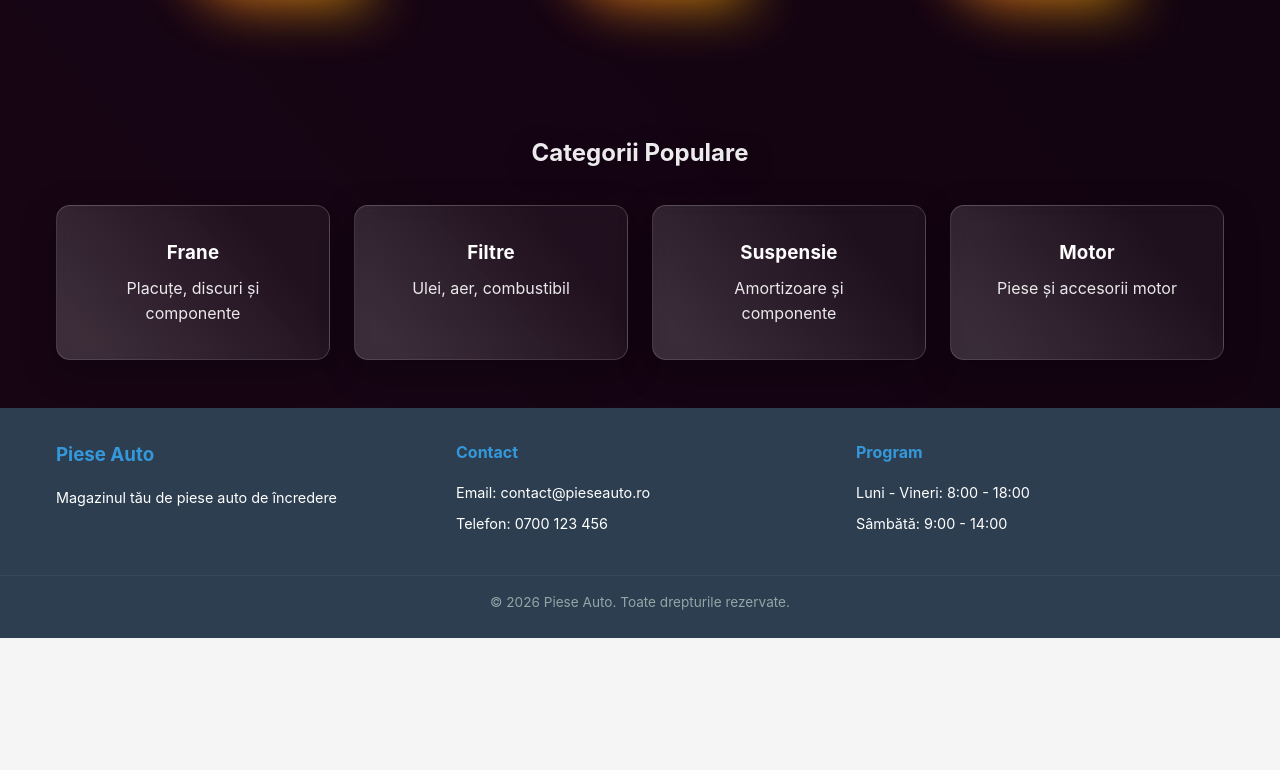
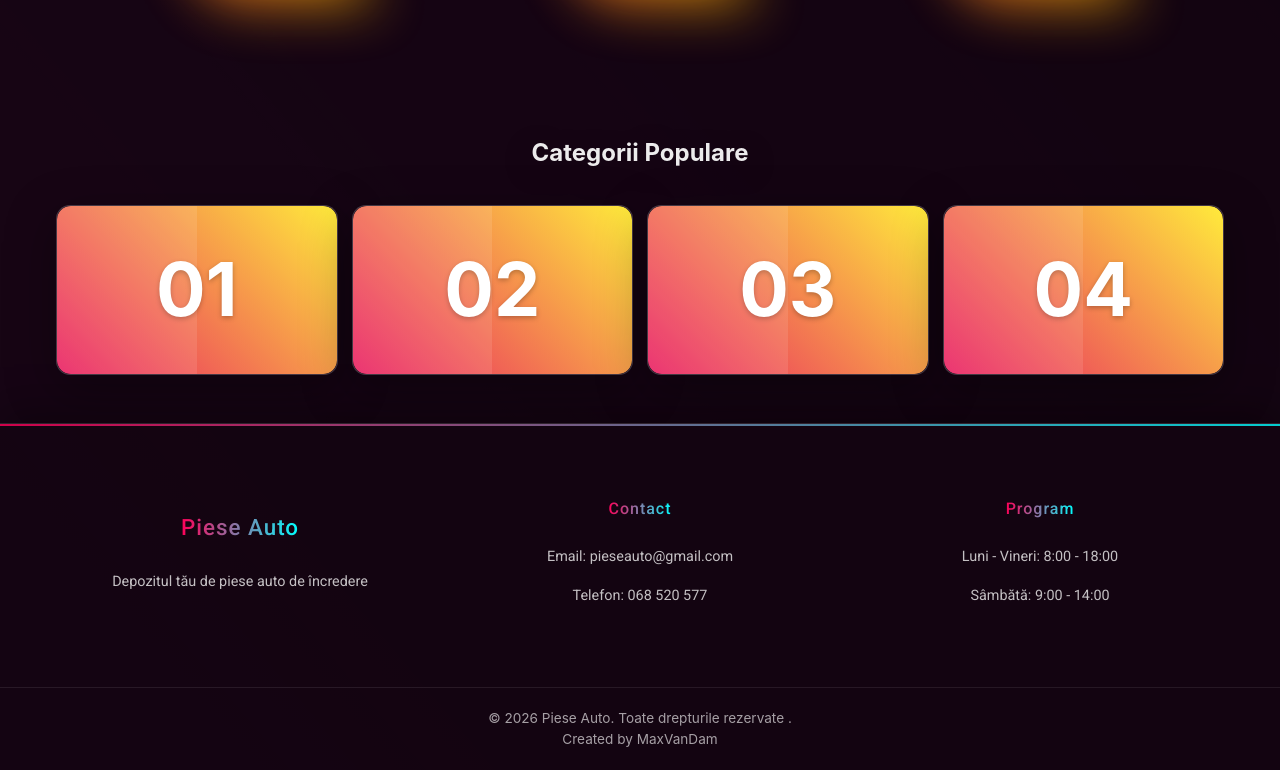
Before and after one commit to DamianVrancean1/MaxVanDam, a React (Vite) app: page / in a window 1280 px wide. Shown: the part 975-1745 px from the top of the page. Before the commit the page ends 1613 px from the top, so only its background shows below. Built offline with nearby package versions, Linux system fonts and the light colour scheme.

Commit message:
editat style la categories card

```diff
--- a/src/components/layout/Footer.tsx
+++ b/src/components/layout/Footer.tsx
@@ -1,18 +1,19 @@
-import '../../styles/Footer.css';
+import "../../styles/Footer.css";
 
 const Footer = () => {
   return (
       <footer className="footer">
         <div className="footer-container">
+
           <div className="footer-section">
-          <h3>Piese Auto</h3>
-          <p>Magazinul tău de piese auto de încredere</p>
+            <h3 className="footer-logo">Piese Auto</h3>
+            <p>Depozitul tău de piese auto de încredere</p>
           </div>
 
           <div className="footer-section">
             <h4>Contact</h4>
-          <p>Email: contact@pieseauto.ro</p>
-          <p>Telefon: 0700 123 456</p>
+            <p>Email: pieseauto@gmail.com</p>
+            <p>Telefon: 068 520 577</p>
           </div>
 
           <div className="footer-section">
@@ -20,10 +21,12 @@ const Footer = () => {
             <p>Luni - Vineri: 8:00 - 18:00</p>
             <p>Sâmbătă: 9:00 - 14:00</p>
           </div>
+
         </div>
 
         <div className="footer-bottom">
-        <p>&copy; 2026 Piese Auto. Toate drepturile rezervate.</p>
+          <p>© 2026 Piese Auto. Toate drepturile rezervate . <br/>
+          Created by MaxVanDam</p>
         </div>
       </footer>
   );
--- a/src/pages/Home.tsx
+++ b/src/pages/Home.tsx
@@ -1,11 +1,10 @@
-import { Link } from 'react-router-dom';
-import '../styles/Home.css';
-import hero1 from "../img/hero1.jpg";
-
+import { Link } from "react-router-dom";
+import "../styles/Home.css";
 
 const Home = () => {
   return (
       <div className="home">
+        {/* HERO */}
         <section className="hero">
           <div className="hero-content">
             <h1>Date curate. Stoc precis.</h1>
@@ -16,6 +15,7 @@ const Home = () => {
           </div>
         </section>
 
+        {/* FEATURES */}
         <section className="features">
           <div className="container">
             <div className="box">
@@ -26,6 +26,7 @@ const Home = () => {
                 <a href="#">Read More</a>
               </div>
             </div>
+
             <div className="box">
               <span></span>
               <div className="content">
@@ -34,6 +35,7 @@ const Home = () => {
                 <a href="#">Read More</a>
               </div>
             </div>
+
             <div className="box">
               <span></span>
               <div className="content">
@@ -43,27 +45,59 @@ const Home = () => {
               </div>
             </div>
           </div>
-
         </section>
 
+        {/* CATEGORIES (NEW HOVER CARDS) */}
         <section className="categories">
           <h2>Categorii Populare</h2>
-        <div className="categories-grid">
-          <div className="category-card">
-            <h3>Frane</h3>
-            <p>Placuțe, discuri și componente</p>
+
+          <div className="categories-cards">
+            <div className="category-card-3d">
+              <div className="face face1">
+                <div className="content">
+                  <h3>Frâne</h3>
+                  <p>Plăcuțe, discuri și componente</p>
                 </div>
-          <div className="category-card">
+              </div>
+              <div className="face face2">
+                <h2>01</h2>
+              </div>
+            </div>
+
+            <div className="category-card-3d">
+              <div className="face face1">
+                <div className="content">
                   <h3>Filtre</h3>
                   <p>Ulei, aer, combustibil</p>
                 </div>
-          <div className="category-card">
+              </div>
+              <div className="face face2">
+                <h2>02</h2>
+              </div>
+            </div>
+
+            <div className="category-card-3d">
+              <div className="face face1">
+                <div className="content">
                   <h3>Suspensie</h3>
                   <p>Amortizoare și componente</p>
                 </div>
-          <div className="category-card">
+              </div>
+              <div className="face face2">
+                <h2>03</h2>
+              </div>
+            </div>
+
+            <div className="category-card-3d ">
+              <div className="face face1">
+                <div className="content">
                   <h3>Motor</h3>
                   <p>Piese și accesorii motor</p>
+                </div>
+              </div>
+              <div className="face face2">
+                <h2>04</h2>
+              </div>
             </div>
           </div>
         </section>
--- a/src/styles/Footer.css
+++ b/src/styles/Footer.css
@@ -1,43 +1,122 @@
+@import url("https://fonts.googleapis.com/css2?family=Roboto:wght@400;500;700&display=swap");
+
+/* =========================
+   FOOTER (dark glass style)
+========================= */
+
 .footer {
-  background-color: #2c3e50;
+  position: relative;
+  margin-top: auto;
   color: white;
-  margin-top: auto;
-  padding: 2rem 0 0.5rem 0;
+
+  background: rgba(18, 3, 16, 1);
+  backdrop-filter: blur(10px);
+  -webkit-backdrop-filter: blur(10px);
+
+  border-top: 1px solid rgba(255, 255, 255, 0.12);
+  box-shadow: 0 -10px 40px rgba(0, 0, 0, 0.35);
+
+  padding-top: 2.5rem;
+}
+.footer-section {
+  display: flex;
+  flex-direction: column;
+
+  justify-content: center;   /* centru pe verticală */
+  align-items: center;       /* centru pe orizontală */
+
+  text-align: center;        /* text centrat */
+
+  padding: 2rem 1.5rem;
+}
+/* gradient neon line (ca la header) */
+.footer::after {
+  content: "";
+  position: absolute;
+  top: 0;
+  left: 0;
+  right: 0;
+  height: 2px;
+
+  background: linear-gradient(to right, #ff0058, #00ffff);
+  opacity: 0.8;
+}
+
+/* subtle overlay glass */
+.footer::before {
+  content: "";
+  position: absolute;
+  inset: 0;
+  background: linear-gradient(
+          50deg,
+          rgba(255, 255, 255, 0.08) 12%,
+          rgba(255, 255, 255, 0.02) 77%
+  );
+  mix-blend-mode: overlay;
+  pointer-events: none;
 }
 
 .footer-container {
+  position: relative;
+  z-index: 2;
+
   max-width: 1200px;
   margin: 0 auto;
-  padding: 0 1rem 2rem 1rem;
+  padding: 0 1rem 2.5rem 1rem;
+
   display: grid;
-  grid-template-columns: repeat(auto-fit, minmax(200px, 1fr));
+  grid-template-columns: repeat(auto-fit, minmax(220px, 1fr));
   gap: 2rem;
 }
 
+/* =========================
+   TEXT & TITLES
+========================= */
+
 .footer-section h3,
 .footer-section h4 {
-  margin-top: 0;
+  font-family: "Roboto", sans-serif;
   margin-bottom: 1rem;
-  color: #3498db;
+  font-weight: 500;
+  letter-spacing: 1px;
+
+  background: linear-gradient(to right, #ff0058, #00ffff);
+  -webkit-background-clip: text;
+  -webkit-text-fill-color: transparent;
+}
+
+.footer-logo {
+  font-size: 1.4rem;
+  font-weight: 700;
 }
 
 .footer-section p {
+  font-family: "Roboto", sans-serif;
+  font-size: 0.9rem;
+  color: rgba(255, 255, 255, 0.75);
   margin: 0.5rem 0;
-  font-size: 0.9rem;
-  line-height: 1.6;
+  transition: 0.3s ease;
 }
 
-.footer-bottom {
-  border-top: 1px solid #34495e;
-  padding: 1rem;
-  text-align: center;
+.footer-section p:hover {
+  color: #ffffff;
 }
 
-.footer-bottom p {
-  margin: 0;
+/* =========================
+   BOTTOM SECTION
+========================= */
+
+.footer-bottom {
+  border-top: 1px solid rgba(255, 255, 255, 0.08);
+  text-align: center;
+  padding: 1.2rem 1rem;
   font-size: 0.85rem;
-  color: #95a5a6;
+  color: rgba(255, 255, 255, 0.6);
 }
+
+/* =========================
+   RESPONSIVE
+========================= */
 
 @media (max-width: 768px) {
   .footer-container {
--- a/src/styles/Home.css
+++ b/src/styles/Home.css
@@ -7,13 +7,10 @@
   position: relative;
   min-height: 100vh;
   overflow: hidden;
-
+  background: #1d061a;
 }
 
 /* Background glass gradient layer */
-.home {
-  background: #1d061a;
-}
 .home::before {
   content: "";
   position: absolute;
@@ -77,16 +74,18 @@
   max-width: 900px;
   margin: 0 auto;
 
-  /* glass look */
   background: linear-gradient(
           50deg,
           rgba(255, 255, 255, 0.22) 12%,
           rgba(255, 255, 255, 0.06) 77%
   );
   background-blend-mode: overlay;
+
   box-shadow: 0px 10px 40px rgba(0, 0, 0, 0.35);
+
   backdrop-filter: blur(8px);
   -webkit-backdrop-filter: blur(8px);
+
   border: 1px solid rgba(255, 255, 255, 0.16);
   border-radius: 16px;
 
@@ -149,12 +148,13 @@
   background: transparent;
 }
 
-/* Your features use .container / .box */
+/* Features container */
 .container {
   display: flex;
   justify-content: center;
   align-items: center;
   flex-wrap: wrap;
+
   max-width: 1200px;
   margin: 0 auto;
 }
@@ -166,9 +166,11 @@
   position: relative;
   width: 320px;
   height: 400px;
+
   display: flex;
   justify-content: center;
   align-items: center;
+
   margin: 40px 30px;
   transition: 0.5s;
 }
@@ -179,9 +181,11 @@
   position: absolute;
   top: 0;
   left: 50px;
+
   width: 50%;
   height: 100%;
   border-radius: 12px;
+
   transform: skewX(15deg);
   transition: 0.5s;
 }
@@ -190,12 +194,15 @@
   content: "";
   position: absolute;
   top: 0;
-  left: 50px; /* FIX: must be px */
+  left: 50px;
+
   width: 50%;
   height: 100%;
   border-radius: 12px;
+
   transform: skewX(15deg);
   transition: 0.5s;
+
   filter: blur(30px);
   opacity: 0.9;
 }
@@ -208,7 +215,7 @@
   width: calc(100% - 90px);
 }
 
-/* Same gradient for all 3 (you can change per card if you want) */
+/* Same gradient for all 3 */
 .container .box:nth-child(1)::before,
 .container .box:nth-child(1)::after,
 .container .box:nth-child(2)::before,
@@ -232,11 +239,13 @@
   position: absolute;
   top: 0;
   left: 0;
+
   width: 0;
   height: 0;
   border-radius: 12px;
 
   background: rgba(255, 255, 255, 0.12);
+
   backdrop-filter: blur(10px);
   -webkit-backdrop-filter: blur(10px);
 
@@ -260,11 +269,13 @@
   position: absolute;
   bottom: 0;
   right: 0;
+
   width: 100%;
   height: 100%;
   border-radius: 12px;
 
   background: rgba(255, 255, 255, 0.12);
+
   backdrop-filter: blur(10px);
   -webkit-backdrop-filter: blur(10px);
 
@@ -345,10 +356,12 @@
   font-size: 1.05em;
   color: #111;
   background: rgba(255, 255, 255, 0.95);
+
   padding: 10px 12px;
   border-radius: 8px;
   text-decoration: none;
   font-weight: 700;
+
   margin-top: 6px;
   transition: 0.2s;
 }
@@ -360,7 +373,7 @@
 }
 
 /* =========================
-   CATEGORIES (GLASS CARDS)
+   CATEGORIES (4 / ROW + HORIZONTAL CARDS)
 ========================= */
 .categories {
   padding: 3rem 1rem;
@@ -375,97 +388,126 @@
   text-shadow: 0 8px 30px rgba(0, 0, 0, 0.35);
 }
 
-.categories-grid {
+/* 4 pe rând */
+.categories-cards {
+  width: 100%;
   display: grid;
-  grid-template-columns: repeat(auto-fit, minmax(250px, 1fr));
-  gap: 1.5rem;
+  grid-template-columns: repeat(4, 1fr);
+  gap: 14px;
 }
 
-.category-card {
-  padding: 2rem;
-  text-align: center;
-  cursor: pointer;
-  transition: transform 0.3s ease, box-shadow 0.3s ease;
+/* card orizontal */
+.category-card-3d {
+  position: relative;
+  width: 100%;
+  height: 170px;
 
-  /* glass */
-  background: linear-gradient(
-          50deg,
-          rgba(255, 255, 255, 0.16) 12%,
-          rgba(255, 255, 255, 0.05) 77%
-  );
-  background-blend-mode: overlay;
+  background: rgba(255, 255, 255, 0.06);
+  border: 1px solid rgba(255, 255, 255, 0.16);
+  border-radius: 14px;
 
   backdrop-filter: blur(8px);
   -webkit-backdrop-filter: blur(8px);
 
-  border: 1px solid rgba(255, 255, 255, 0.16);
-  border-radius: 14px;
-
-  box-shadow: 0px 10px 35px rgba(0, 0, 0, 0.28);
-  color: white;
+  box-shadow: 0 15px 50px rgba(0, 0, 0, 0.35);
+  overflow: hidden;
 }
 
-.category-card:hover {
-  transform: translateY(-6px);
-  box-shadow: 0px 16px 55px rgba(0, 0, 0, 0.35);
+.category-card-3d .face {
+  position: absolute;
+  left: 0;
+  width: 100%;
+  height: 100%;
+
+  display: flex;
+  justify-content: center;
+  align-items: center;
 }
 
-.category-card h3 {
-  margin: 0 0 0.5rem 0;
+/* face1 content centered */
+.category-card-3d .face.face1 {
+  box-sizing: border-box;
+  padding: 18px;
+  text-align: center;
+}
+
+.category-card-3d .face.face1 .content {
+  display: flex;
+  flex-direction: column;
+  align-items: center;
+  justify-content: center;
+  gap: 6px;
+}
+
+.category-card-3d .face.face1 .content h3 {
+  margin: 0;
+  font-size: 1.25rem;
+  color: #fff;
   letter-spacing: 0.2px;
 }
 
-.category-card p {
+.category-card-3d .face.face1 .content p {
   margin: 0;
-  opacity: 0.9;
+  font-size: 0.95rem;
+  line-height: 1.35;
+  color: rgba(255, 255, 255, 0.85);
 }
 
-/* =========================
-   OLD FEATURES GRID (kept for compatibility)
-   If you don't use .features-container/.feature you can remove this
-========================= */
-.features-container {
-  max-width: 1200px;
-  margin: 0 auto;
-  display: grid;
-  grid-template-columns: repeat(auto-fit, minmax(250px, 1fr));
-  gap: 2rem;
+/* face2 overlay */
+.category-card-3d .face.face2 {
+  bottom: 0;
+  transition: 0.5s;
+  border-radius: 14px;
 }
 
-.feature {
-  text-align: center;
-  padding: 2rem;
-  background: white;
-  border-radius: 8px;
-  box-shadow: 0 2px 4px rgba(0, 0, 0, 0.1);
+/* gradients per card */
+.category-card-3d .face.face2 {
+  background: linear-gradient(45deg, #e91e63, #ffeb3b);
 }
 
-.feature-icon {
-  font-size: 3rem;
-  margin-bottom: 1rem;
+.category-card-3d:hover .face.face2 {
+  height: 48px;
+  border-radius: 0 0 14px 14px;
 }
 
-.feature h3 {
-  margin: 0 0 0.5rem 0;
-  color: #2c3e50;
+.category-card-3d .face.face2::before {
+  content: "";
+  position: absolute;
+  top: 0;
+  left: 0;
+
+  width: 50%;
+  height: 100%;
+  background: rgba(255, 255, 255, 0.1);
+
+  border-radius: 14px 0 0 14px;
 }
 
-.feature p {
+.category-card-3d .face.face2 h2 {
   margin: 0;
-  color: #7f8c8d;
+  padding: 0;
+  font-size: 4.6em;
+  color: #fff;
+  transition: 0.5s;
+  text-shadow: 0 2px 5px rgba(0, 0, 0, 0.25);
+}
+
+.category-card-3d:hover .face.face2 h2 {
+  font-size: 1.6em;
 }
 
 /* =========================
    RESPONSIVE
 ========================= */
+@media (max-width: 1100px) {
+  .categories-cards {
+    grid-template-columns: repeat(2, 1fr);
+  }
+}
+
 @media (max-width: 768px) {
   .hero-content h1 {
     font-size: 2rem;
-  }
-
-  .features-container,
-  .categories-grid {
-    grid-template-columns: 1fr;
   }
 
   .container .box {
@@ -473,3 +515,13 @@
     margin: 24px 0;
   }
 }
+
+@media (max-width: 640px) {
+  .categories-cards {
+    grid-template-columns: 1fr;
+  }
+
+  .category-card-3d {
+    height: 160px;
+  }
+}
```
Lines whose indentation alone changed are shown as unchanged.
